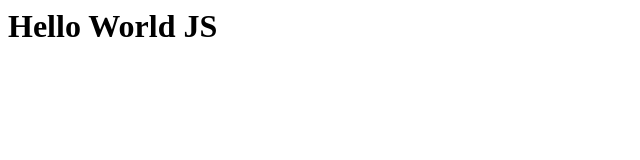
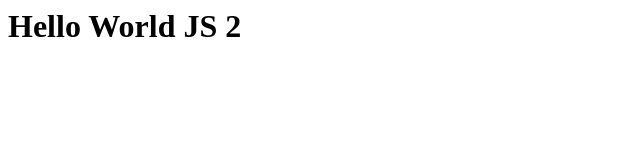
Before and after one commit to nqdinhm10/JS, a plain HTML site: page Bai1/index.html in a window 1280 px wide. Shown: the full height of the page, 0-640 px from the left. Drawn offline with Linux system fonts and the light colour scheme.

Commit message:
edit index

```diff
--- a/Bai1/index.html
+++ b/Bai1/index.html
@@ -9,6 +9,6 @@
 
 </script>
 <body>
-    <h1>Hello World JS</h1>
+    <h1>Hello World JS 2</h1>
 </body>
 </html>
```
